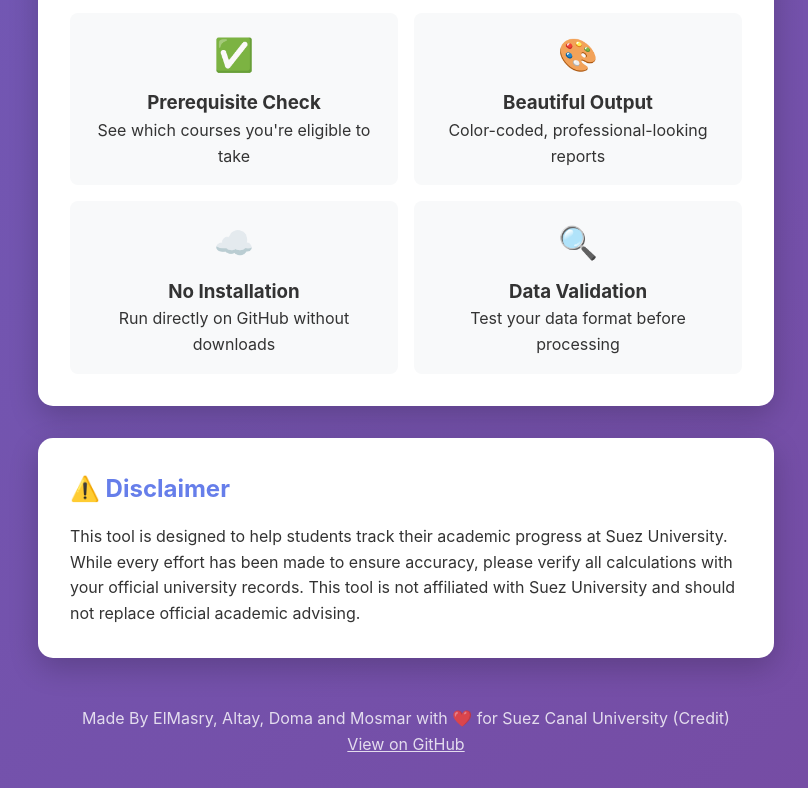
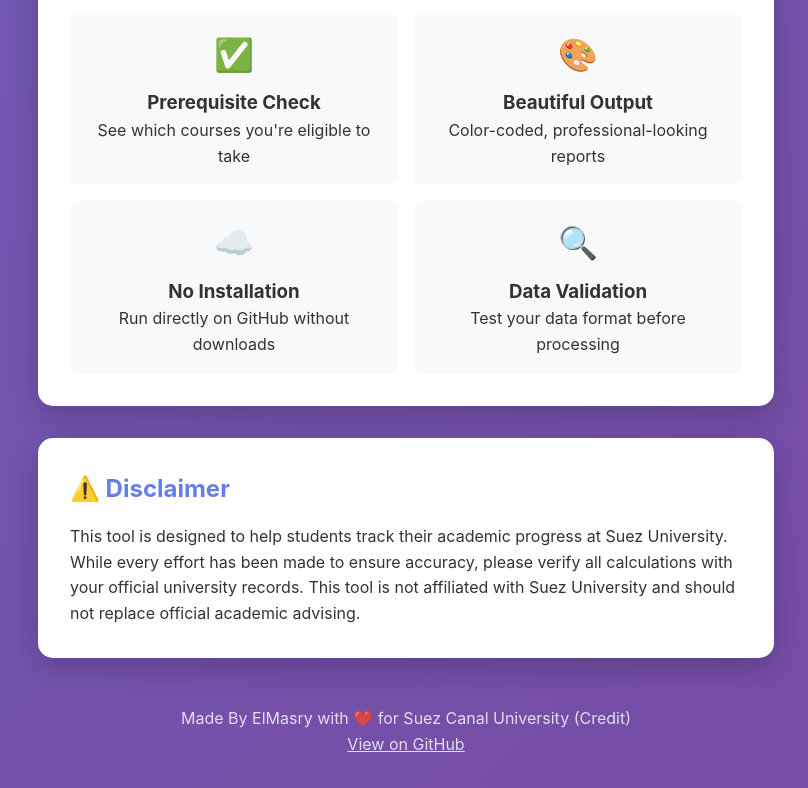
Before and after one commit to EgyptianComrade/Suez-Canal-CS-GPA-Helper, a plain HTML site: page docs/index.html in a window 1280 px wide. Shown: the part 5819-6607 px from the top of the page, without its empty margins (234-1042 px from the left). Drawn offline with Linux system fonts and the light colour scheme.

Commit message:
docs: update footer with correct authorship and university

```diff
--- a/docs/index.html
+++ b/docs/index.html
@@ -459,7 +459,7 @@
         </div>
 
         <div class="footer">
-            <p>Made By ElMasry, Altay, Doma and Mosmar with ❤️ for Suez Canal University (Credit)</p>
+            <p>Made By ElMasry with ❤️ for Suez Canal University (Credit)</p>
             <p><a href="https://github.com/EgyptianComrade/Suez-Canal-CS-GPA-Helper" target="_blank" style="color: white;">View on GitHub</a></p>
         </div>
     </div>
```
